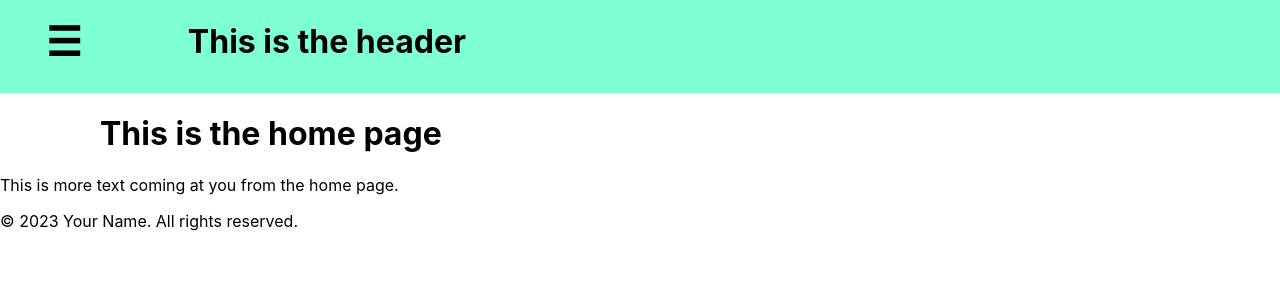
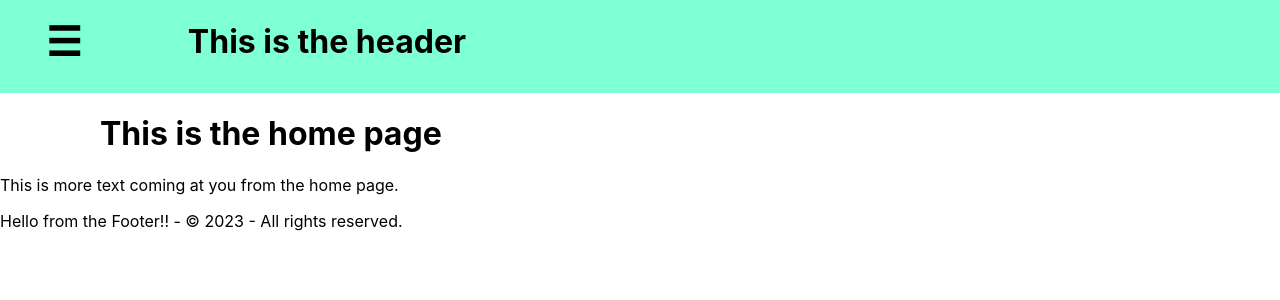
Before and after one commit to Dunconius/portfolio2024, a React (Create React App) app: page / in a window 1280 px wide. Shown: the top 300 px of the page. Built offline with nearby package versions, Linux system fonts and the light colour scheme.

Commit message:
feat: nav menu links working with pages

```diff
--- a/src/App.jsx
+++ b/src/App.jsx
@@ -1,17 +1,23 @@
 import { Route, Routes } from "react-router-dom";
 import Template from "./pages/_TemplatePage";
 import HomePage from "./pages/HomePage";
+import About from "./pages/About";
+import Experience from "./pages/Experience";
+import Skills from "./pages/Skills";
+import Projects from "./pages/Projects";
+import Contact from "./pages/Contact";
+
 
 const App = () => {
     return (
         <Routes>
             <Route path="/" element={<Template />}>
                 <Route index element={<HomePage />} />
-                {/* <Route path="about" element={<AboutPage />} />
-                <Route path="experience" element={<ExperiencePage />} />
-                <Route path="skills" element={<SkillsPage />} />
-                <Route path="projects" element={<ProjectPage />} />
-                <Route path="contact" element={<ContactPage />} /> */}
+                <Route path="about" element={<About />} />
+                <Route path="experience" element={<Experience />} />
+                <Route path="skills" element={<Skills />} />
+                <Route path="projects" element={<Projects />} />
+                <Route path="contact" element={<Contact />} />
             </Route>
         </Routes>
     );
--- a/src/components/Footer.jsx
+++ b/src/components/Footer.jsx
@@ -3,7 +3,7 @@ import React from 'react';
 const Footer = () => {
     return (
         <footer className="footer">
-            <p>&copy; 2023 Your Name. All rights reserved.</p>
+            <p>Hello from the Footer!! - &copy; 2023 - All rights reserved.</p>
         </footer>
     );
 };
--- a/src/components/Header.jsx
+++ b/src/components/Header.jsx
@@ -18,12 +18,12 @@ const Header = () => {
                 <h1>This is the header</h1>
             </div>
             <nav className={`nav-bar ${isOpen ? 'open' : ''}`}>
-                <NavLink to={"/"}>Home</NavLink>
-                <NavLink to={"/about"}>About</NavLink>
-                <NavLink to={"/experience"}>Experience</NavLink>
-                <NavLink to={"/skills"}>Skills</NavLink>
-                <NavLink to={"/projects"}>Projects</NavLink>
-                <NavLink to={"/contact"}>Contact</NavLink>
+            <NavLink to="/" onClick={() => setIsOpen(false)}>Home</NavLink>
+                <NavLink to="/about" onClick={() => setIsOpen(false)}>About</NavLink>
+                <NavLink to="/experience" onClick={() => setIsOpen(false)}>Experience</NavLink>
+                <NavLink to="/skills" onClick={() => setIsOpen(false)}>Skills</NavLink>
+                <NavLink to="/projects" onClick={() => setIsOpen(false)}>Projects</NavLink>
+                <NavLink to="/contact" onClick={() => setIsOpen(false)}>Contact</NavLink>
             </nav>
         </header>
     );
--- a/src/styles/Header.css
+++ b/src/styles/Header.css
@@ -1,6 +1,6 @@
 
 .header-div {
-    background-color: aquamarine;
+    background-color: rgb(127, 255, 212);
     display: flex;
     width: 100vw;
     padding: 1px 10px 10px 40px;
@@ -25,7 +25,7 @@ h1 {
 
 .nav-bar {
     padding: 0px 20px;
-    background-color: rgba(255, 247, 183, 0.75);
+    background-color: rgba(0, 149, 99, 0.85);
     position: absolute;
     width: 100%;
     max-height: 0;
@@ -37,14 +37,15 @@ h1 {
 .nav-bar.open {
     padding: 10px 20px;
     opacity: 1.0;
-    max-height: 200px; /* Ensure all content is visible */
+    max-height: 250px; /* Ensure all content is visible */
 }
 
 .nav-bar a {
     display: block;
     padding: 10px 0;
     text-decoration: none;
-    color: #333;
+    font-weight: 700;
+    color: #ffffff;
 }
 
 .nav-bar a:hover {
```
Also changed, not shown: src/pages/About.jsx (renamed from src/components/content/About.jsx), src/pages/Contact.jsx (renamed from src/components/content/Contact.jsx), src/pages/Experience.jsx (renamed from src/components/content/Experience.jsx), src/pages/Intro.jsx (renamed from src/components/content/Intro.jsx), src/pages/Projects.jsx (renamed from src/components/content/Projects.jsx), src/pages/Skills.jsx (renamed from src/components/content/Skills.jsx).
